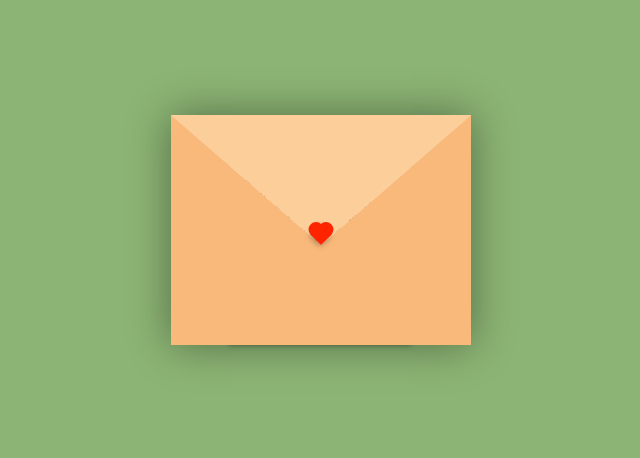
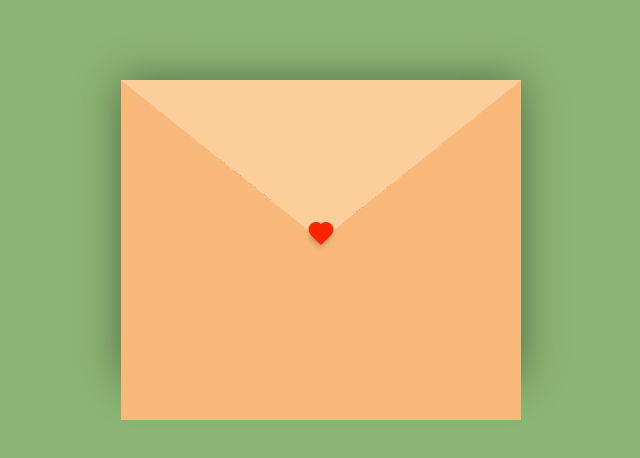
Before and after one commit to devgaab/proj-cartinha-amor, a plain HTML site: page index.html in a window 1280 px wide. Shown: the part 170-628 px from the top of the page, without its empty margins (319-959 px from the left). Drawn offline with Linux system fonts and the light colour scheme.

Commit message:
mudanã de tamanho da carta e alteracão do txt

```diff
--- a/index.html
+++ b/index.html
@@ -18,11 +18,7 @@
                     <div class="text">
                         <strong>Minha Elizabeth,</strong>
                         <p>
-                            Lorem ipsum dolor sit amet consectetur adipisicing elit.
-                            Numquam labore omnis minus maiores laboriosam, facere in beatae esse.
-                            Lorem ipsum dolor sit amet consectetur, adipisicing elit. Rem, sequi. Mollitia nobis omnis
-                            suscipit amet, quasi distinctio nulla, dolore, fuga voluptates rem excepturi. Veniam
-                            temporibus accusamus eaque eos perspiciatis maiores.
+                            É engraçado pensar que no começo eu nem falava direito com você e hoje em dia eu te chamo de "Meu amor". Já te chamei de "Minha fã", as vezes lhe chamo de "Pandinha", "Baby monster", "Meu bem", "Vida" e o meu favorido "Minha mulher", mas tem um específico que eu ainda não te chamei. Então, eu gostaria de saber se eu posso te chamar de...
                         </p>
                     </div>
                 </div>
--- a/style.css
+++ b/style.css
@@ -19,7 +19,7 @@ body {
     justify-content: center;
 
     height: 100vh;
-    overflow: hidden;
+    overflow-y: hidden;
 }
 
 .container {
@@ -39,8 +39,8 @@ body {
 
 .envelope-wrapper>.envelope {
     position: relative;
-    width: 300px;
-    height: 230px;
+    width: 400px;
+    height: 300px;
 }
 
 .envelope-wrapper>.envelope::before {
@@ -48,9 +48,9 @@ body {
     position: absolute;
     top: 0;
     z-index: 2;
-    border-top: 130px solid var(--envelope-tab);
-    border-right: 150px solid transparent;
-    border-left: 150px solid transparent;
+    border-top: 160px solid var(--envelope-tab);
+    border-right: 200px solid transparent;
+    border-left: 200px solid transparent;
     transform-origin: top;
     transition: all 0.5s ease-in-out 0.7s;
 }
@@ -61,10 +61,10 @@ body {
     z-index: 2;
     width: 0px;
     height: 0px;
-    border-top: 130px solid transparent;
-    border-right: 150px solid var(--envelope-cover);
-    border-bottom: 100px solid var(--envelope-cover);
-    border-left: 150px solid var(--envelope-cover);
+    border-top: 160px solid transparent;
+    border-right: 200px solid var(--envelope-cover);
+    border-bottom: 180px solid var(--envelope-cover);
+    border-left: 200px solid var(--envelope-cover);
 }
 
 .envelope>.letter {
```
